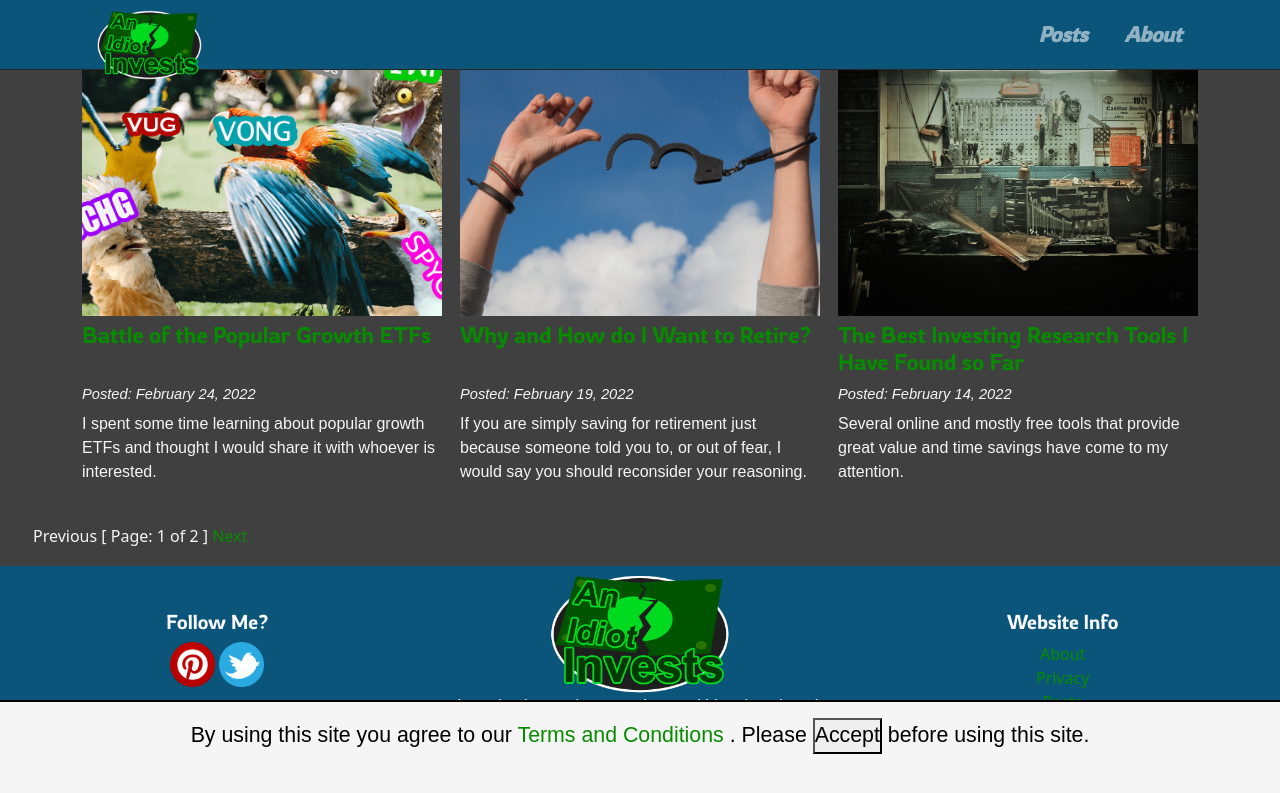
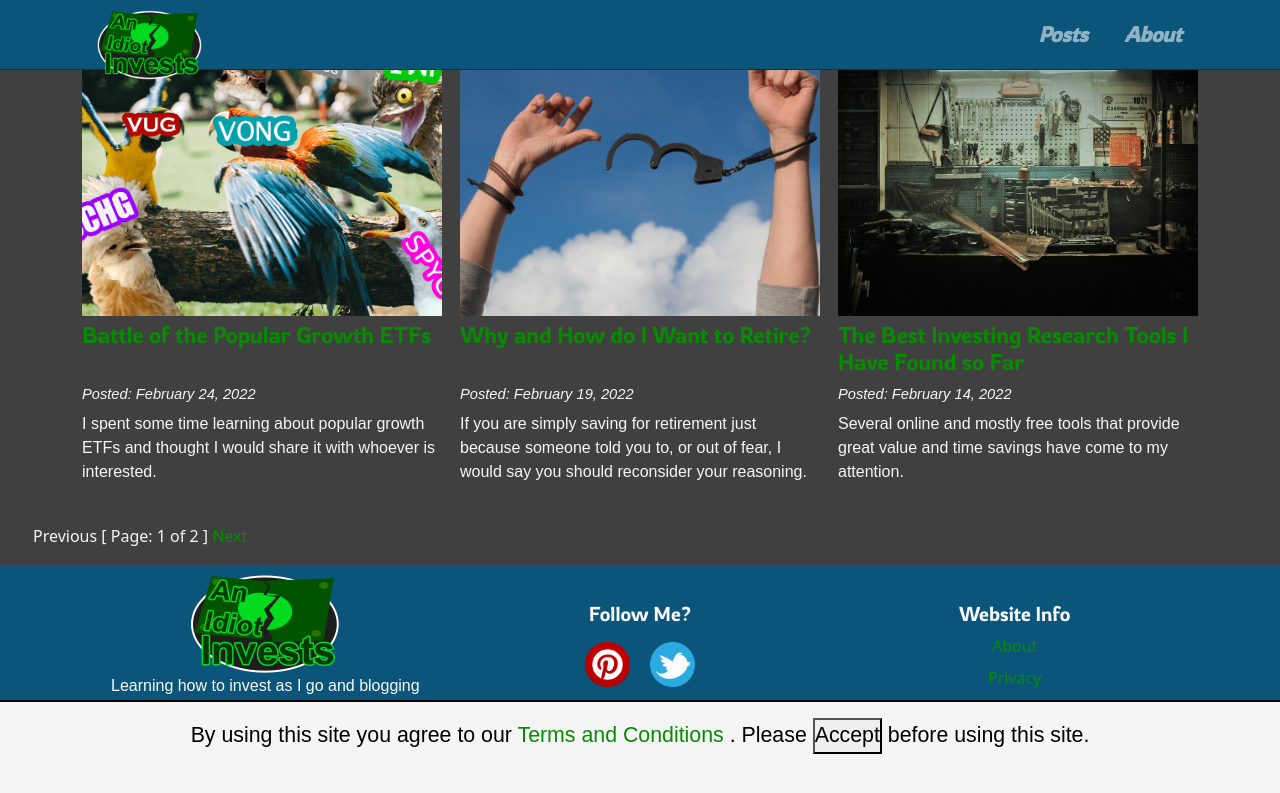
Before and after one commit to AnIdiotInvests/anidiotinvests.github.io, a Jekyll site: the page built from index.html, in a window 1280 px wide and 900 px high, scrolled down 1973 px. Shown: the top 793 px of the window. Built offline with Jekyll 4.4.1, drawn with Linux system fonts in a browser that asks for light colours; the list of posts is cut into pages by our own code.

Commit message:
reworking bottom nav

```diff
--- a/_includes/bottom-nav.html
+++ b/_includes/bottom-nav.html
@@ -1,25 +1,15 @@
 <div class="secondary-theme-color text-light">
 
-  <div class="container-fluid">
+  <div class="container">
 
     <section class="justify-content-center">
 
       <div class="row p-2">
-        <div data-nosnippet="true" class="col ms-auto p-2 text-center">
-          <!--googleoff: all-->
-          <h5>Follow Me?</h5>
-          <a href="https://pin.it/3EC0JJo"><img src="/assets/img/primary/pinterest-icon.png" width="45px"></a>
-          <a href="https://twitter.com/anidiotinvests"><img src="/assets/img/primary/twitter-icon.png" width="45px"></a>
-          <!-- <form>
-            <p>Email subscriptions coming soon</p>
-          </form> -->
-          <!--googleon: all-->
-        </div>
 
-        <div class="col ms-auto text-center" {% if page.is_post %} data-nosnippet="true" {% endif %} >
+        <div class="col-sm ms-auto text-center" {% if page.is_post %} data-nosnippet="true" {% endif %} >
 
           <div>
-            <a href="/"><img height="120px" src="/assets/img/primary/logo-two.png" alt="LOGO IMG Not Found"></a>
+            <a href="/"><img height="100px" src="/assets/img/primary/logo-two.png" alt="LOGO IMG Not Found"></a>
           </div>
 
           <p style="font-size: 12pt;">
@@ -28,20 +18,31 @@
 
         </div>
 
-        <div class="col text-center ms-auto p-2">
+        <div data-nosnippet="true" class="col-sm ms-auto text-center">
+          <!--googleoff: all-->
+          <h5>Follow Me?</h5>
+          <a href="https://pin.it/3EC0JJo"><img src="/assets/img/primary/pinterest-icon.png" class="m-2" width="45px"></a>
+          <a href="https://twitter.com/anidiotinvests"><img src="/assets/img/primary/twitter-icon.png"class="m-2" width="45px"></a>
+          <!-- <form>
+            <p>Email subscriptions coming soon</p>
+          </form> -->
+          <!--googleon: all-->
+        </div>
+
+        <div class="col-sm text-center ms-auto">
           <!--googleoff: all-->
           <h5>Website Info</h5>
           <ul class="list-unstyled mb-0">
-            <li>
+            <li class="m-2">
               <a href="about.html">About</a>
             </li>
-            <li>
+            <li class="m-2">
               <a href="/legal/privacy-policy">Privacy</a>
             </li>
-            <li>
+            <li class="m-2">
               <a href="/">Posts</a>
             </li>
-            <li>
+            <li class="m-2">
               <a href="/legal/terms-and-conditions">Terms of Use</a>
             </li>
           </ul>
```
